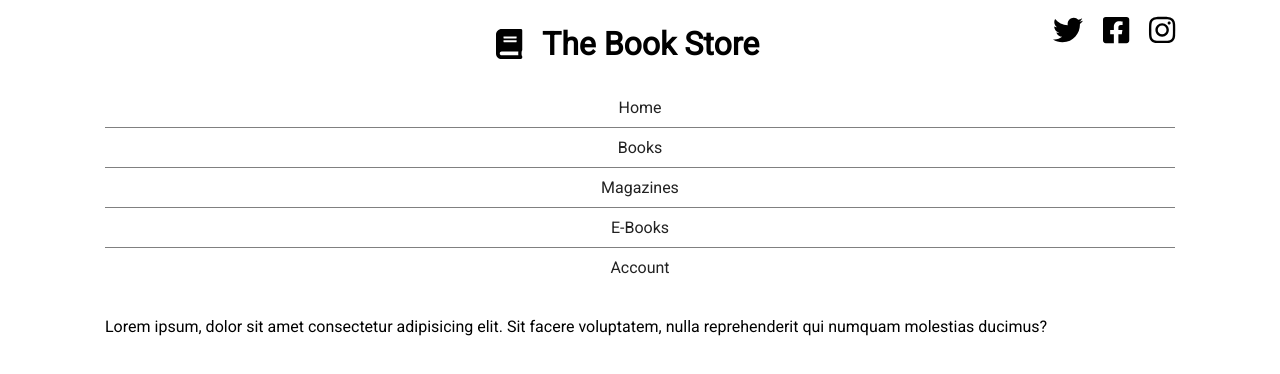
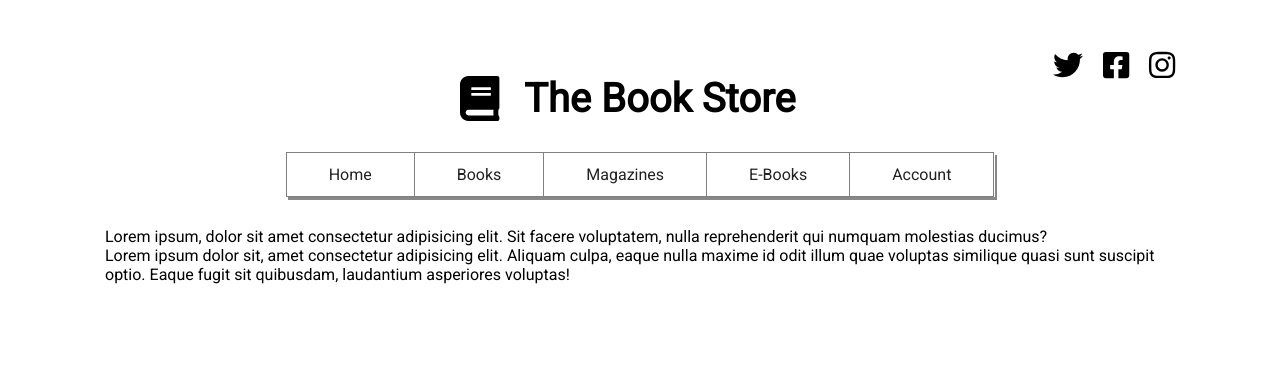
Before and after one commit to TannyWeb/JD-Bookstore, a website built with webpack: page src/pages/index.html in a window 1280 px wide. Built offline with nearby package versions, Linux system fonts and the light colour scheme.

Commit message:
header for desktop and mobile done

```diff
--- a/src/pages/index.html
+++ b/src/pages/index.html
@@ -30,7 +30,10 @@
         <li><a href="#">Account</a></li>
       </ul>
       <p class="header__subtext">Lorem ipsum, dolor sit amet consectetur adipisicing elit. Sit facere voluptatem, nulla
-        reprehenderit qui numquam molestias ducimus?</p>
+        reprehenderit qui numquam molestias ducimus?<span class="header__subtext desktop">Lorem ipsum dolor sit, amet
+          consectetur adipisicing elit.
+          Aliquam culpa, eaque nulla maxime id odit illum quae voluptas similique quasi sunt suscipit optio. Eaque fugit
+          sit quibusdam, laudantium asperiores voluptas!</span></p>
     </nav>
   </div>
 </header>
--- a/src/scss/header.scss
+++ b/src/scss/header.scss
@@ -1,4 +1,7 @@
 .header {
+	@media screen and (min-width: 786px) {
+		margin-top: 50px;
+	}
 
 	&__top {
 		@media screen and (min-width: 786px) {
@@ -15,20 +18,29 @@
 		@media screen and (min-width: 786px) {
 			margin-bottom: 0;
 			margin-right: 25px;
+			font-size: 40px;
 		}
 	}
 
 	&__subtext {
 		text-align: left;
 		margin-top: 30px;
+
+		&.desktop {
+			display: none;
+			@media screen and (min-width: 786px) {
+				display: block;
+				margin-top: 0;
+			}
+		}
 	}
 
 	&__logo {
 		display: none;
 		@media screen and (min-width: 786px) {
 			display: flex;
-            font-size: 30px;
-            margin-right: 20px;
+			font-size: 45px;
+			margin-right: 25px;
 		}
 	}
 
@@ -39,7 +51,7 @@
 			display: flex;
 			position: absolute;
 			right: 0;
-            top: -10px;
+			top: -25px;
 
 			svg {
 				font-size: 30px;
--- a/src/scss/navigation.scss
+++ b/src/scss/navigation.scss
@@ -11,15 +11,40 @@ nav {
 			list-style-type: none;
 			padding: 10px;
 			border-bottom: 1px solid grey;
-            cursor: pointer;
+			cursor: pointer;
+
+			@media screen and (min-width: 786px) {
+				border-bottom: none;
+				padding: 12px 42px;
+				border: 1px solid grey;
+
+				&:nth-last-of-type(1) {
+					border-left: 0;
+				}
+
+				&:nth-last-of-type(2) {
+					border-left: 0;
+				}
+
+				&:nth-last-of-type(3) {
+					border-left: 0;
+				}
+
+				&:nth-last-of-type(4) {
+					border-left: 0;
+				}
+			}
 
 			&:nth-last-of-type(1) {
 				border-bottom: none;
+				@media screen and (min-width: 786px) {
+					border-bottom: 1px solid grey;
+				}
 			}
 
-            &:hover {
-                background-color: azure;
-            }
+			&:hover {
+				background-color: azure;
+			}
 
 			a {
 				color: rgb(34, 34, 34);
@@ -29,6 +54,12 @@ nav {
 
 		@media screen and (min-width: 786px) {
 			display: flex;
+			flex-direction: row;
+			justify-content: center;
+			margin-top: 30px;
+			max-width: 709px;
+			margin: 30px auto;
+			box-shadow: 2px 3px #888;
 		}
 	}
 
```
Lines whose indentation alone changed are shown as unchanged.
